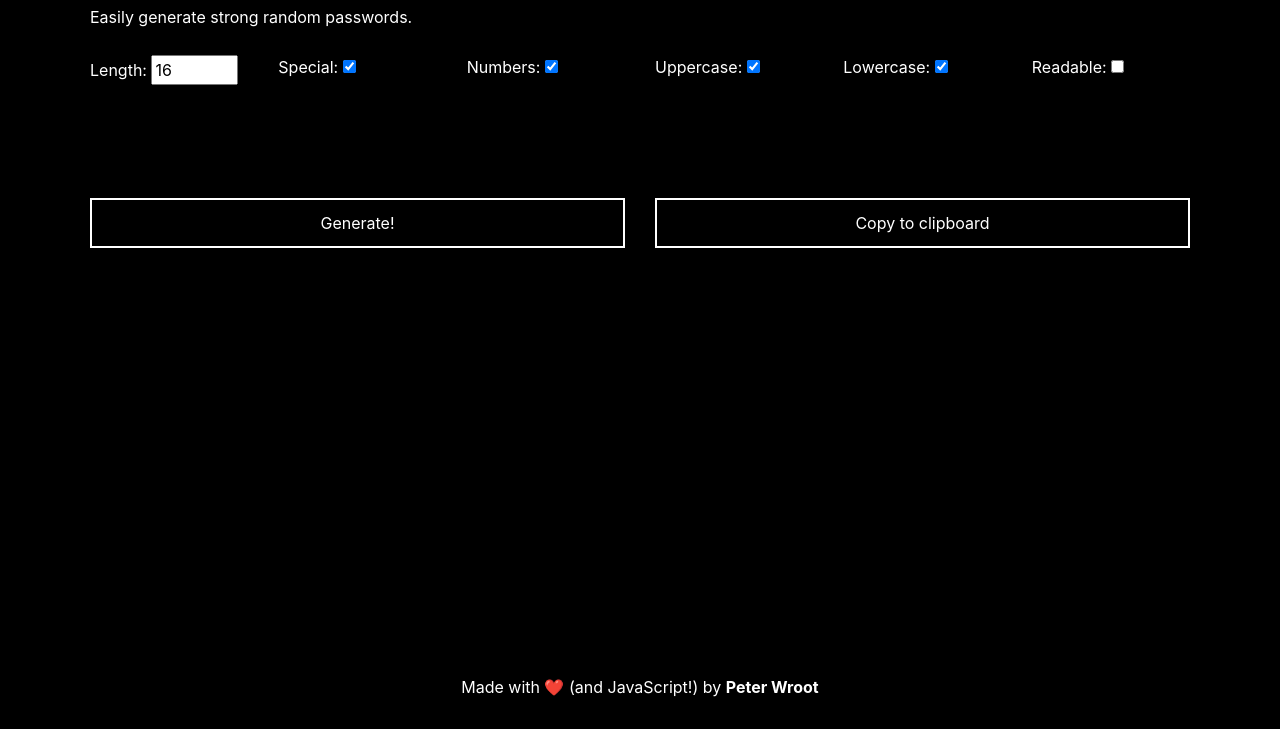
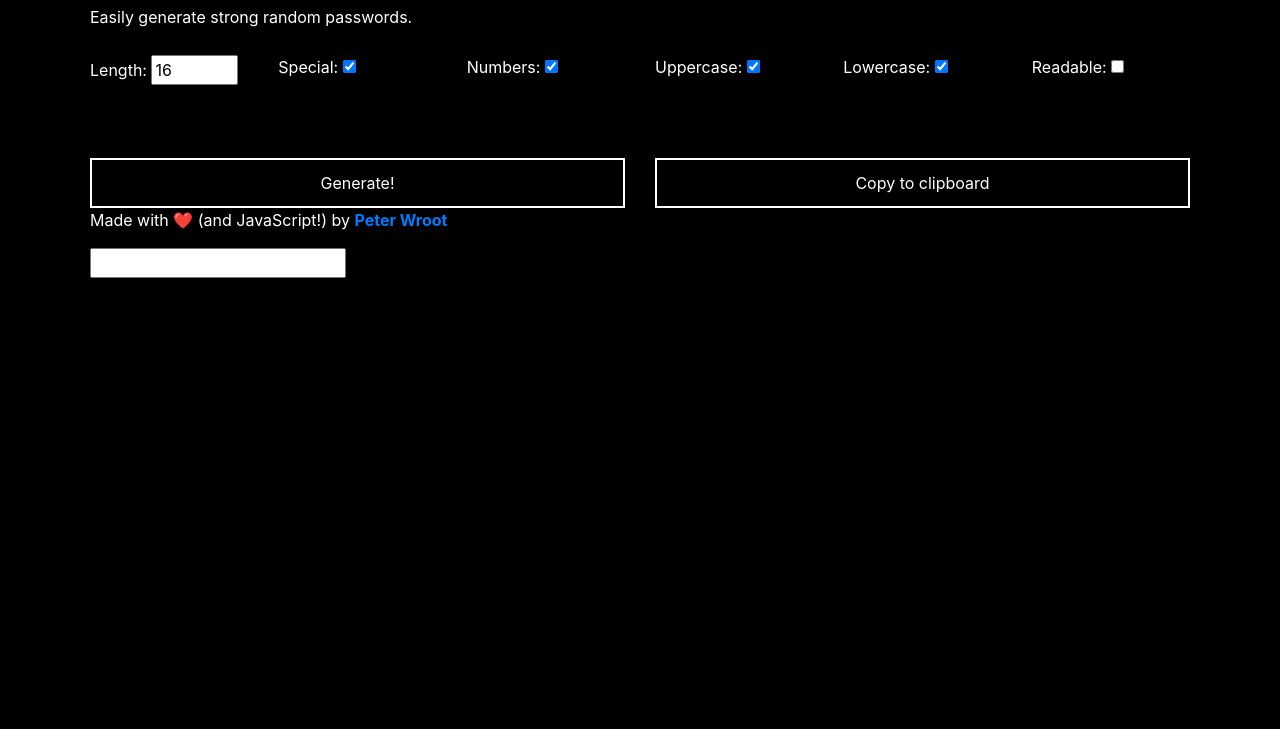
Before and after one commit to peterwroot/js-password-generator, a plain HTML site: page index.html in a window 1280 px wide. Shown: the part 71-800 px from the top of the page. Drawn offline with nearby package versions, Linux system fonts and the light colour scheme.

Commit message:
re-design with bootstrap

```diff
--- a/css.css
+++ b/css.css
@@ -53,8 +53,7 @@ button{
 .passwordOptions p {
     display: inline-block;
 }
-
-#footer {
+/*#footer {
     background-color: black;
     text-align: center;
     position: absolute;
@@ -83,7 +82,4 @@ button{
     text-align: center;
     padding-top: 20px;
     padding-bottom: 20px;
-}
-.buttonContainer{
-    padding-bottom: 200px;
-}
+}*/
--- a/index.html
+++ b/index.html
@@ -81,6 +81,12 @@
                 </div>
             </div>
         </div>
+        <div class="row">
+            <div class="col">
+    <p id="footer">Made with ❤️ (and JavaScript!) by <a href="https://github.com/peter-wroot" target="_blank"><b>Peter Wroot</b></a></p>
+    <input id="toCopy">
+            </div>
+        </div>
 
 
 
@@ -91,8 +97,7 @@
 
 
     </div>
-    <p id="footer">Made with ❤️ (and JavaScript!) by <a href="https://github.com/peter-wroot" target="_blank"><b>Peter Wroot</b></a></p>
-    <input id="toCopy">
+
 
     <script src="script.js"></script>
     <script src="https://code.jquery.com/jquery-3.3.1.slim.min.js" integrity="sha384-q8i/X+965DzO0rT7abK41JStQIAqVgRVzpbzo5smXKp4YfRvH+8abtTE1Pi6jizo" crossorigin="anonymous"></script>
```
